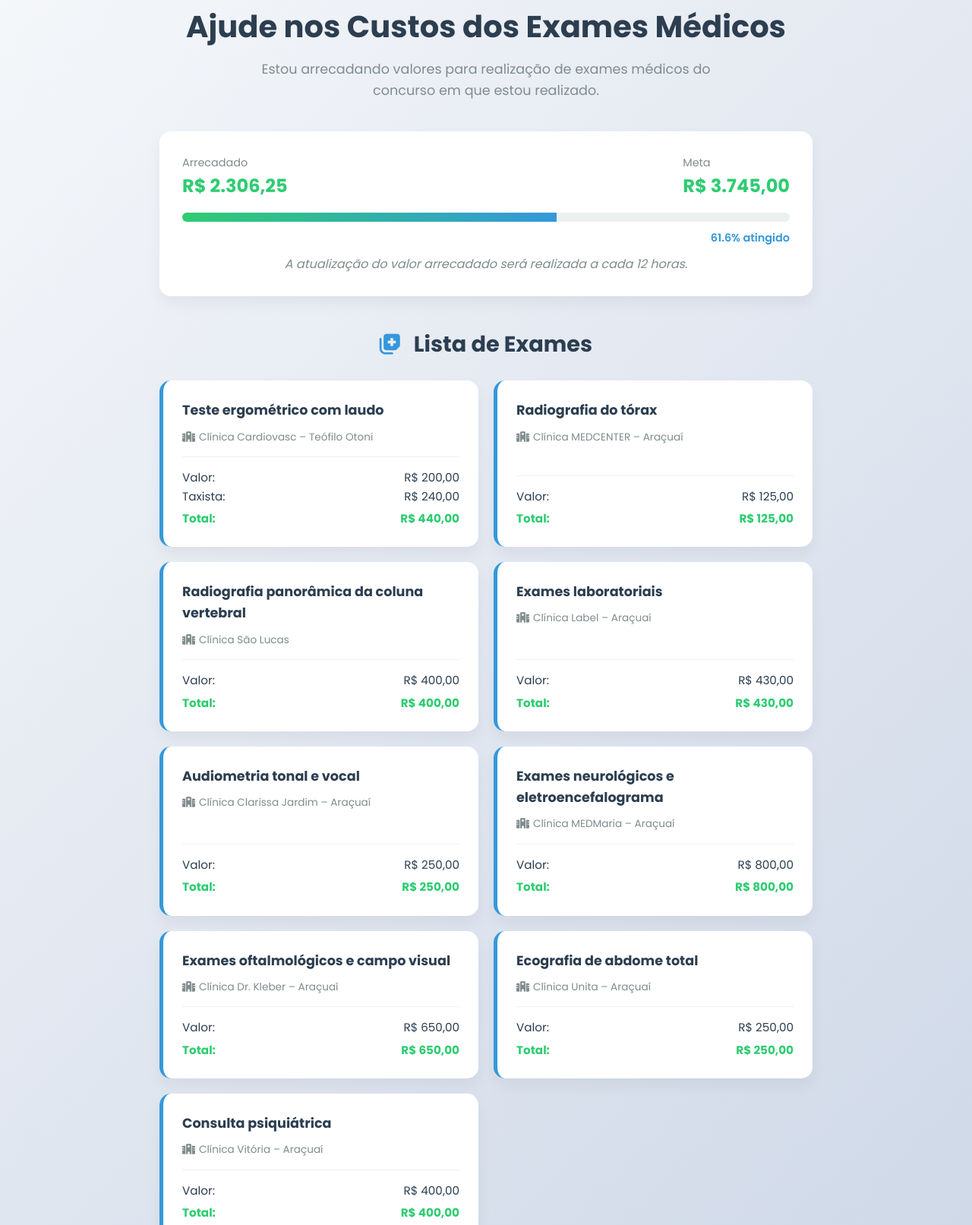
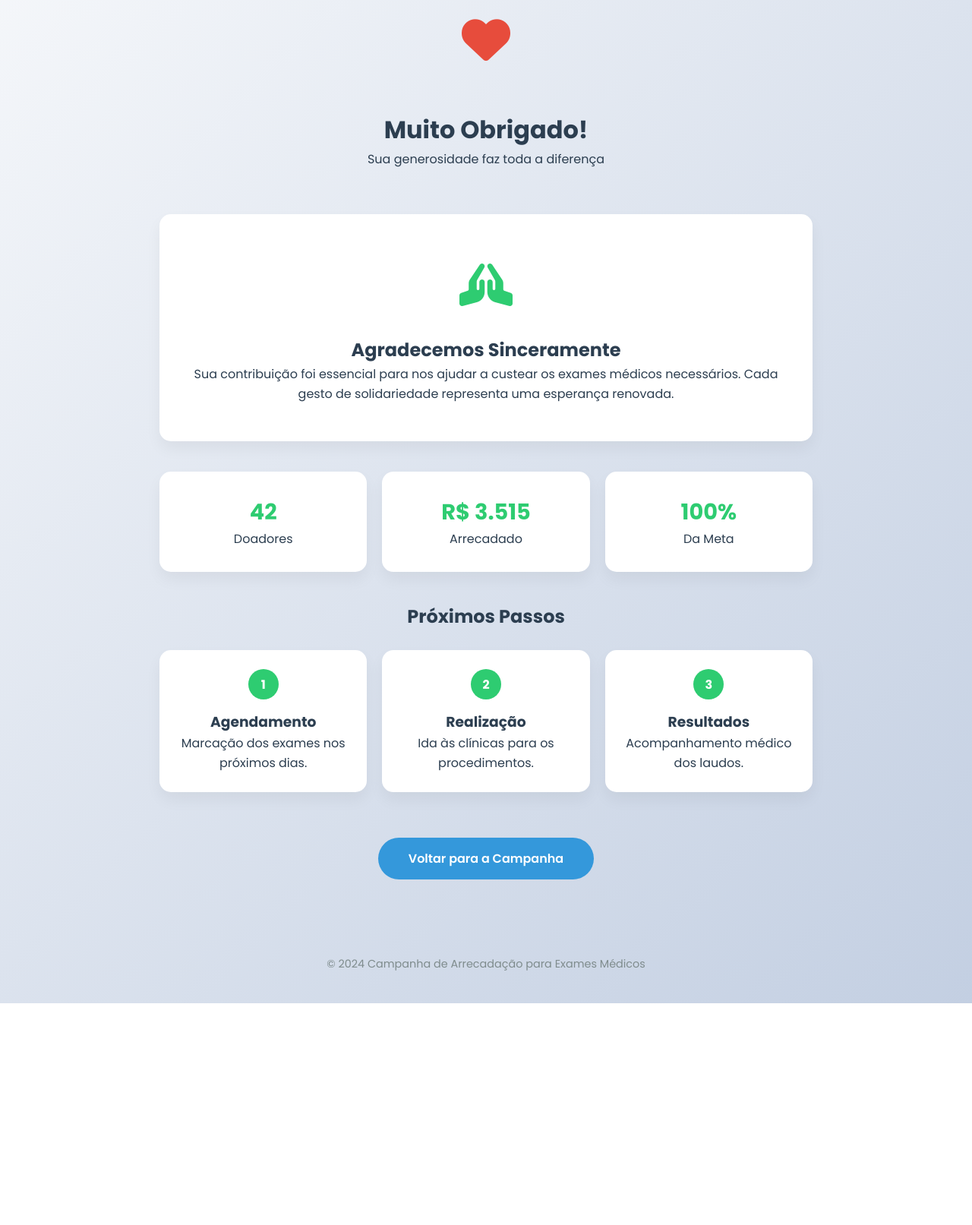
Before and after one commit to agpjunior/vaquinha, a plain HTML site: page index.html in a window 1280 px wide. Shown: the part 57-1670 px from the top of the page at 76% size. After the commit the page ends 1378 px from the top, so only its background shows below. Drawn offline with Linux system fonts and the light colour scheme.

Commit message:
Update index.html

```diff
--- a/index.html
+++ b/index.html
@@ -1,124 +1,111 @@
-<!doctype html>
+<!DOCTYPE html>
 <html lang="pt-BR">
 <head>
-    <meta charset="UTF-8" />
-    <meta name="viewport" content="width=device-width, initial-scale=1.0" />
-    <title>Ajude nos Custos dos Exames Médicos</title>
-    <link rel="stylesheet" href="./style.css" />
-    <!-- Font Awesome para ícones -->
-    <link
-      rel="stylesheet"
-      href="https://cdnjs.cloudflare.com/ajax/libs/font-awesome/6.4.0/css/all.min.css"
-    />
-    <!-- Google Fonts -->
-    <link
-      href="https://fonts.googleapis.com/css2?family=Poppins:wght@300;400;600;700&display=swap"
-      rel="stylesheet"
-    />
+    <meta charset="UTF-8">
+    <meta name="viewport" content="width=device-width, initial-scale=1.0">
+    <title>Obrigado! - Campanha de Exames Médicos</title>
+    <link rel="stylesheet" href="https://cdnjs.cloudflare.com/ajax/libs/font-awesome/6.4.0/css/all.min.css">
+    <link href="https://fonts.googleapis.com/css2?family=Poppins:wght@300;400;600;700&display=swap" rel="stylesheet">
+    <style>
+        /* CSS Base e Específico Integrados */
+        :root {
+            --primary-color: #2ecc71;
+            --secondary-color: #3498db;
+            --bg-gradient: linear-gradient(135deg, #f5f7fa 0%, #c3cfe2 100% );
+            --text-color: #2c3e50;
+            --light-text: #7f8c8d;
+            --white: #ffffff;
+            --card-shadow: 0 10px 20px rgba(0, 0, 0, 0.05);
+            --hover-shadow: 0 15px 30px rgba(0, 0, 0, 0.1);
+            --border-radius: 15px;
+            --transition: all 0.3s ease;
+        }
+
+        * { margin: 0; padding: 0; box-sizing: border-box; }
+        body { font-family: 'Poppins', sans-serif; background: var(--bg-gradient); color: var(--text-color); line-height: 1.6; min-height: 100vh; }
+        .container { max-width: 900px; margin: 0 auto; padding: 0 20px; }
+
+        .header-thanks { padding: 80px 0 60px; text-align: center; position: relative; }
+        .celebration-icon { font-size: 4rem; color: #e74c3c; margin-bottom: 20px; animation: bounce 2s infinite; }
+        @keyframes bounce { 0%, 100% { transform: translateY(0); } 50% { transform: translateY(-20px); } }
+
+        .thank-you-card { background: var(--white); padding: 50px 40px; border-radius: var(--border-radius); box-shadow: var(--card-shadow); text-align: center; margin-bottom: 40px; }
+        .message-icon { font-size: 3.5rem; color: var(--primary-color); margin-bottom: 20px; }
+
+        .stats-grid { display: grid; grid-template-columns: repeat(auto-fit, minmax(200px, 1fr)); gap: 20px; margin-bottom: 40px; }
+        .stat-card { background: var(--white); padding: 30px; border-radius: var(--border-radius); box-shadow: var(--card-shadow); text-align: center; }
+        .stat-number { display: block; font-size: 1.8rem; font-weight: 700; color: var(--primary-color); }
+
+        .steps-container { display: grid; grid-template-columns: repeat(auto-fit, minmax(220px, 1fr)); gap: 20px; margin-bottom: 40px; }
+        .step-card { background: var(--white); padding: 25px; border-radius: var(--border-radius); box-shadow: var(--card-shadow); text-align: center; }
+        .step-number { width: 40px; height: 40px; background: var(--primary-color); color: white; border-radius: 50%; display: flex; align-items: center; justify-content: center; margin: 0 auto 15px; font-weight: bold; }
+
+        .btn-back { display: inline-block; padding: 15px 40px; background: var(--secondary-color); color: white; text-decoration: none; border-radius: 30px; font-weight: 600; transition: var(--transition); margin-top: 20px; }
+        .btn-back:hover { background: #2980b9; transform: translateY(-2px); }
+
+        .footer { padding: 40px 0; text-align: center; color: var(--light-text); font-size: 0.9rem; }
+
+        @keyframes fadeIn { from { opacity: 0; } to { opacity: 1; } }
+        .animate-fade-in { animation: fadeIn 1s ease-out; }
+    </style>
 </head>
 <body>
-    <header class="header animate-fade-in">
+    <header class="header-thanks animate-fade-in">
         <div class="container">
-        <h1>Ajude nos Custos dos Exames Médicos</h1>
-        <p class="subtitle">
-          Estou arrecadando valores para realização de exames médicos do
-          concurso em que estou realizado.
-        </p>
+            <div class="celebration-icon"><i class="fas fa-heart"></i></div>
+            <h1>Muito Obrigado!</h1>
+            <p>Sua generosidade faz toda a diferença</p>
         </div>
     </header>
 
     <main class="container">
-      <!-- Seção de Progresso -->
-      <section class="progress-section animate-slide-up">
-        <div class="progress-info">
-          <div class="progress-item">
-            <span class="label">Arrecadado</span>
-            <span class="value" id="amount-raised">R$ 0,00</span>
-          </div>
-          <div class="progress-item">
-            <span class="label">Meta</span>
-            <span class="value" id="total-goal">R$ 0,00</span>
-          </div>
-        </div>
-        <div class="progress-bar-container">
-          <div class="progress-bar" id="progress-bar"></div>
-        </div>
-        <div class="progress-percentage" id="progress-percentage">
-          0% atingido
-        </div>
-        <p class="remaining-text">
-          A atualização do valor arrecadado será realizada a cada 12 horas.
-        </p>
+        <section class="thank-you-card">
+            <div class="message-icon"><i class="fas fa-hands-praying"></i></div>
+            <h2>Agradecemos Sinceramente</h2>
+            <p>Sua contribuição foi essencial para nos ajudar a custear os exames médicos necessários. Cada gesto de solidariedade representa uma esperança renovada.</p>
         </section>
 
-      <!-- Seção de Exames -->
-      <section class="exams-section animate-slide-up">
-        <h2 class="section-title">
-          <i class="fas fa-notes-medical"></i> Lista de Exames
-        </h2>
-        <div class="exams-grid" id="exams-list">
-          <!-- Os cards serão inseridos via JavaScript -->
+        <div class="stats-grid">
+            <div class="stat-card">
+                <span class="stat-number">42</span>
+                <span>Doadores</span>
             </div>
-      </section>
-
-      <!-- Seção de Doação -->
-      <section class="donation-section animate-slide-up">
-        <div class="donation-card">
-          <h2 class="section-title">
-            <i class="fas fa-hand-holding-heart"></i> Como Contribuir
-          </h2>
-          <p class="highlight-text">Toda ajuda faz diferença ❤️</p>
-
-          <div class="pix-container">
-            <div class="qr-code-wrapper">
-              <img
-                src="qrcode.png"
-                alt="QR Code PIX"
-                class="qr-code"
-                id="pix-qr"
-              />
+            <div class="stat-card">
+                <span class="stat-number">R$ 3.515</span>
+                <span>Arrecadado</span>
             </div>
-            <p class="qr-instruction">Escaneie o QR Code para contribuir</p>
-
-            <div class="pix-details">
-              <div class="pix-key-box">
-                <span class="pix-label">Chave PIX:</span>
-                <span class="pix-key" id="pix-key-value"
-                  >agpjunior04@gmail.com</span
-                >
-                <button id="copy-pix" class="btn-copy" title="Copiar chave PIX">
-                  <i class="far fa-copy"></i> Copiar
-                </button>
-              </div>
-              <div class="pix-beneficiary">
-                <span class="pix-label">Beneficiário:</span>
-                <span class="pix-name">Amaury Gomes Pereira Junior</span>
-              </div>
-            </div>
-            <div id="copy-message" class="copy-message">
-              Chave copiada com sucesso!
+            <div class="stat-card">
+                <span class="stat-number">100%</span>
+                <span>Da Meta</span>
             </div>
         </div>
 
-          <!-- <button class="btn-contribute" id="btn-contribute-main">
-            <i class="fas fa-heart"></i> Contribuir Agora
-          </button> -->
+        <h2 style="text-align: center; margin-bottom: 25px;">Próximos Passos</h2>
+        <div class="steps-container">
+            <div class="step-card">
+                <div class="step-number">1</div>
+                <h3>Agendamento</h3>
+                <p>Marcação dos exames nos próximos dias.</p>
             </div>
-      </section>
+            <div class="step-card">
+                <div class="step-number">2</div>
+                <h3>Realização</h3>
+                <p>Ida às clínicas para os procedimentos.</p>
+            </div>
+            <div class="step-card">
+                <div class="step-number">3</div>
+                <h3>Resultados</h3>
+                <p>Acompanhamento médico dos laudos.</p>
+            </div>
+        </div>
+
+        <div style="text-align: center; margin-bottom: 60px;">
+            <a href="index.html" class="btn-back">Voltar para a Campanha</a>
+        </div>
     </main>
 
     <footer class="footer">
-      <div class="container">
-        <p>
-          Agradecemos de coração por qualquer ajuda e por compartilhar esta
-          causa.
-        </p>
-        <p class="footer-small">
-          &copy; 2024 Campanha de Arrecadação para Exames Médicos
-        </p>
-      </div>
+        <p>&copy; 2024 Campanha de Arrecadação para Exames Médicos</p>
     </footer>
-
-    <script src="script.js"></script>
 </body>
 </html>
```
Lines whose indentation alone changed are shown as unchanged.
